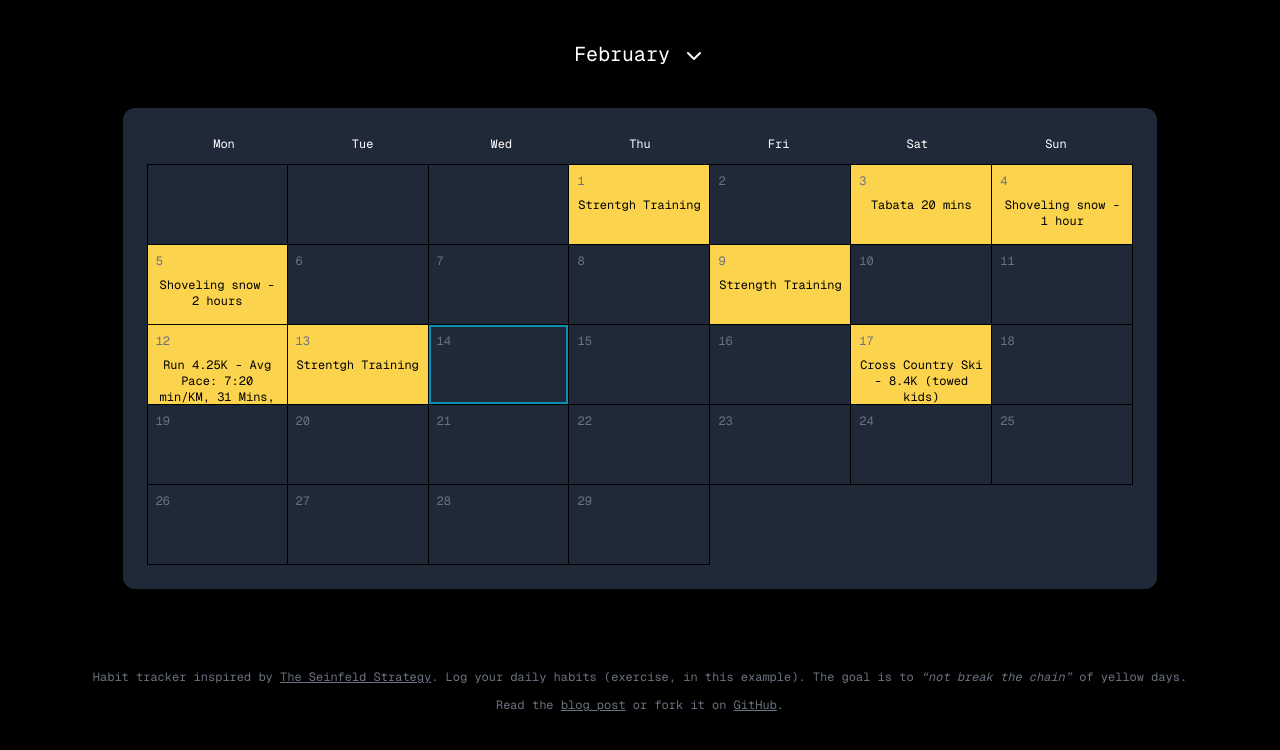
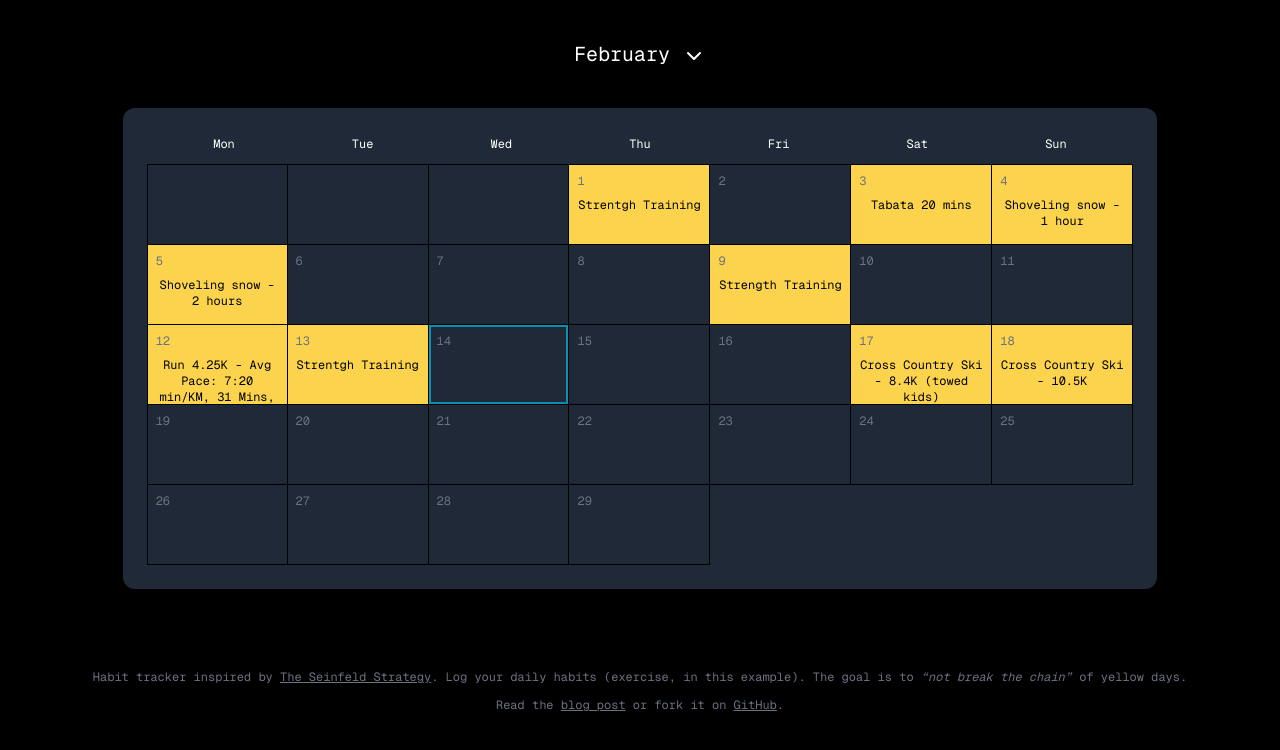
Before and after one commit to scottgallant/seinfeld-calendar, a Next.js app: page / in a window 1280 px wide. Shown: the top 750 px of the page. Built offline with nearby package versions, Linux system fonts and the light colour scheme.

Commit message:
Update specialDates.js

```diff
--- a/src/data/specialDates.js
+++ b/src/data/specialDates.js
@@ -31,6 +31,7 @@ const specialDates = [
   { "date": "2024-02-12", "description": "Run 4.25K - Avg Pace: 7:20 min/KM, 31 Mins, Avg HR: 152, Max HR: 167, Right knee pain (3/5). Knee remained sore the following day." },
   { "date": "2024-02-13", "description": "Strentgh Training" },
   { "date": "2024-02-17", "description": "Cross Country Ski - 8.4K (towed kids)" },
+  { "date": "2024-02-18", "description": "Cross Country Ski - 10.5K" },
 ];
 
 export default specialDates;
```
